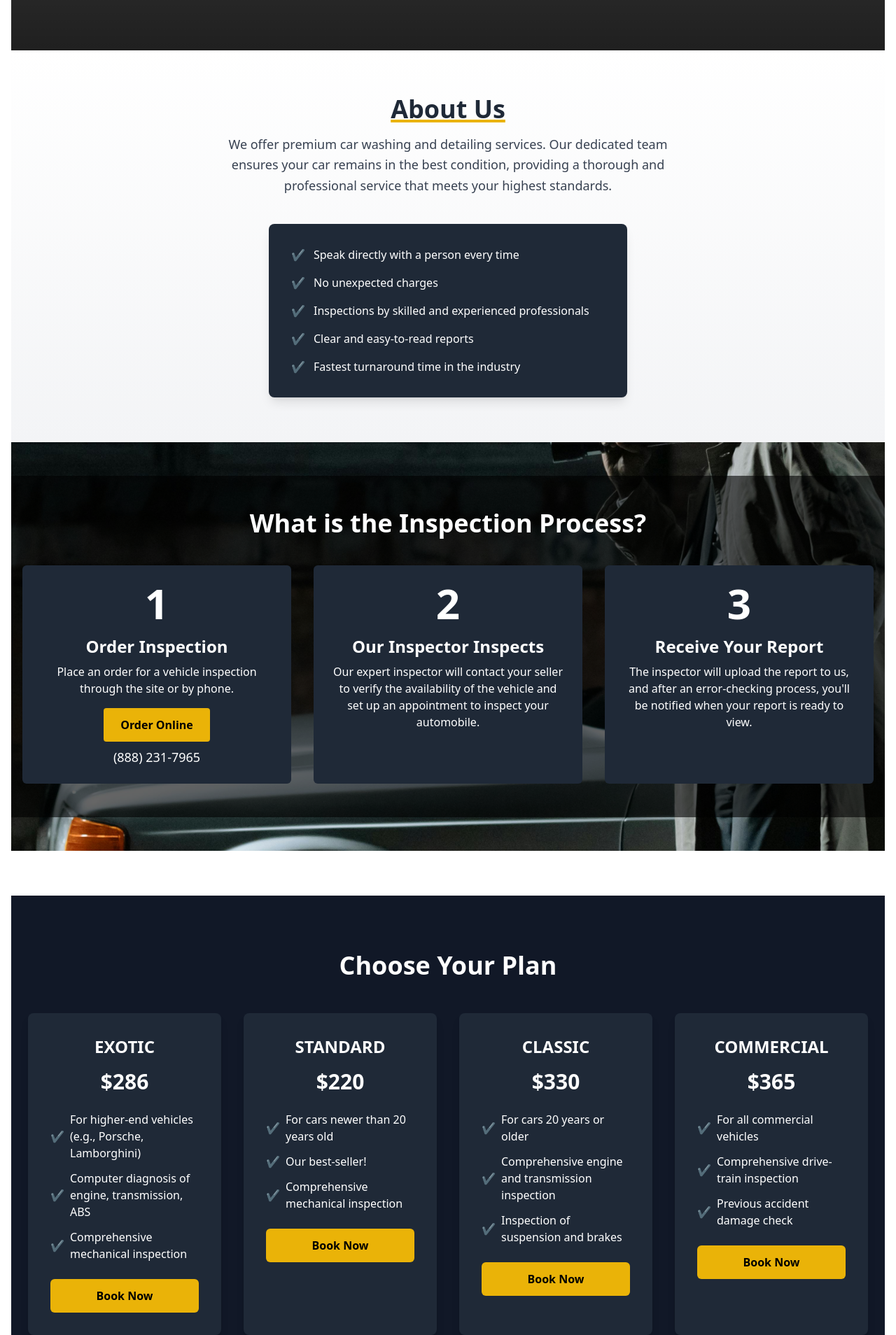
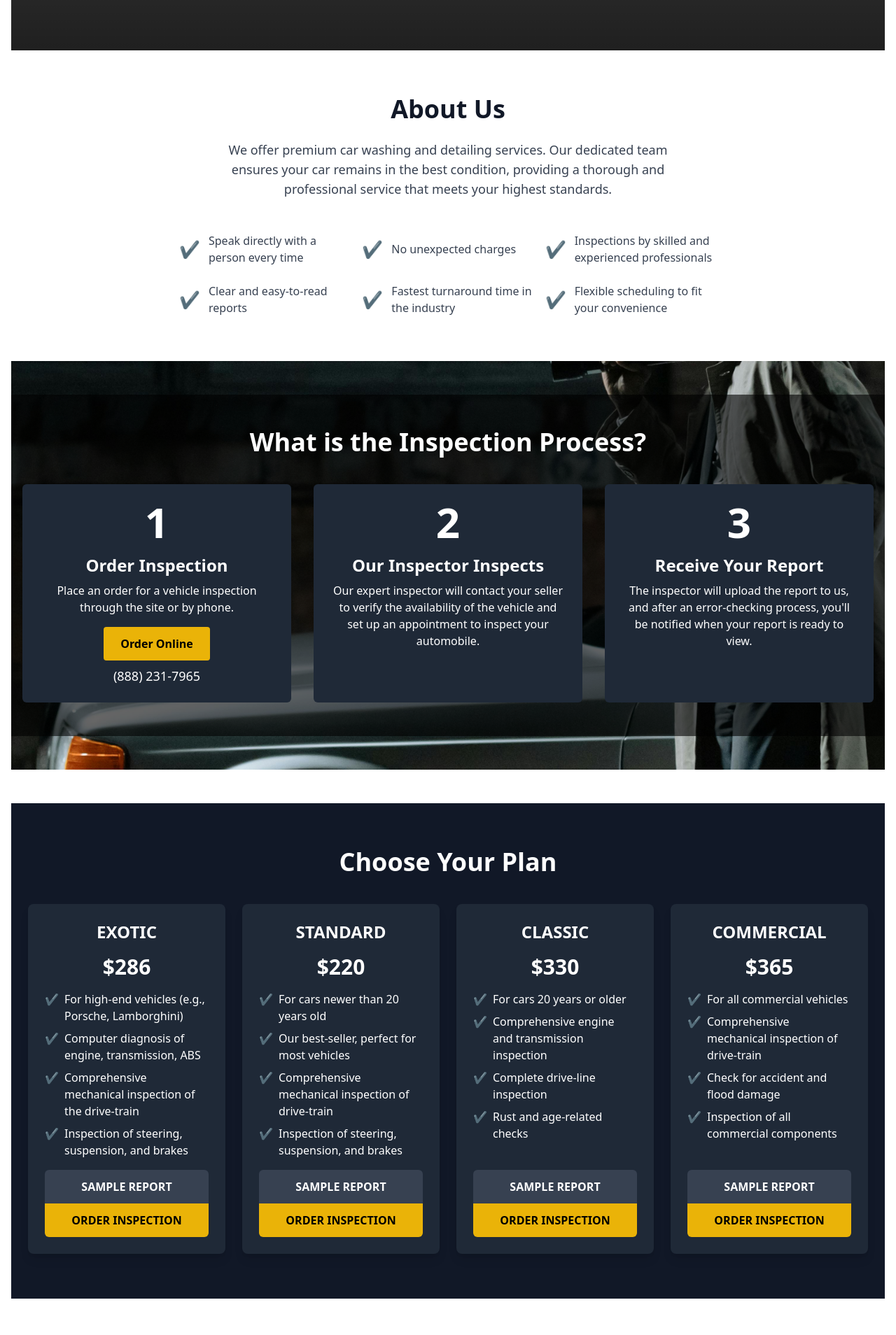
Before and after one commit to hamzam2mhs/AutoInspectors, a React (Vite) app in the folder frontend/: page / in a window 1280 px wide. Shown: the part 700-2608 px from the top of the page at 70% size. Built offline with nearby package versions, Linux system fonts and the light colour scheme; grey boxes are pictures that could not be loaded.

Commit message:
Reformatted About US section

```diff
--- a/frontend/src/components/Home/About.jsx
+++ b/frontend/src/components/Home/About.jsx
@@ -1,40 +1,45 @@
 import React from "react";
 
-const About = () => {
+const AboutUs = () => {
   return (
-    <div className="bg-gradient-to-b from-white to-gray-100 py-16">
-      <div className="container mx-auto px-6 md:px-12 text-center max-w-3xl">
-        <h2 className="text-4xl font-extrabold mb-4 text-gray-800 relative">
-          <span className="underline decoration-yellow-500 decoration-4">About Us</span>
+    <div className="bg-white py-16 px-4">
+      <div className="container mx-auto text-center">
+        <h2 className="text-4xl font-bold text-gray-900 mb-6">
+          About Us
         </h2>
-        <p className="text-lg text-gray-700 leading-relaxed mb-10">
-          We offer premium car washing and detailing services. Our dedicated
-          team ensures your car remains in the best condition, providing a
-          thorough and professional service that meets your highest standards.
+        <p className="text-lg text-gray-700 mb-12 max-w-2xl mx-auto">
+          We offer premium car washing and detailing services. Our dedicated team ensures your car remains in the best condition, providing a thorough and professional service that meets your highest standards.
         </p>
 
-        <div className="bg-gray-800 text-white p-8 rounded-lg shadow-lg mx-auto max-w-lg">
-          <ul className="space-y-4">
+        <ul className="grid grid-cols-1 sm:grid-cols-2 lg:grid-cols-3 gap-y-6 gap-x-4 max-w-3xl mx-auto text-left">
           <li className="flex items-center">
-              <span className="mr-3 text-yellow-400">✔</span> Speak directly with a person every time
+            <span className="text-yellow-500 mr-3 text-2xl">✔️</span>
+            <span className="text-gray-700">Speak directly with a person every time</span>
           </li>
           <li className="flex items-center">
-              <span className="mr-3 text-yellow-400">✔</span> No unexpected charges
+            <span className="text-yellow-500 mr-3 text-2xl">✔️</span>
+            <span className="text-gray-700">No unexpected charges</span>
           </li>
           <li className="flex items-center">
-              <span className="mr-3 text-yellow-400">✔</span> Inspections by skilled and experienced professionals
+            <span className="text-yellow-500 mr-3 text-2xl">✔️</span>
+            <span className="text-gray-700">Inspections by skilled and experienced professionals</span>
           </li>
           <li className="flex items-center">
-              <span className="mr-3 text-yellow-400">✔</span> Clear and easy-to-read reports
+            <span className="text-yellow-500 mr-3 text-2xl">✔️</span>
+            <span className="text-gray-700">Clear and easy-to-read reports</span>
           </li>
           <li className="flex items-center">
-              <span className="mr-3 text-yellow-400">✔</span> Fastest turnaround time in the industry
+            <span className="text-yellow-500 mr-3 text-2xl">✔️</span>
+            <span className="text-gray-700">Fastest turnaround time in the industry</span>
+          </li>
+          <li className="flex items-center">
+            <span className="text-yellow-500 mr-3 text-2xl">✔️</span>
+            <span className="text-gray-700">Flexible scheduling to fit your convenience</span>
           </li>
         </ul>
-        </div>
       </div>
     </div>
   );
 };
 
-export default About;
+export default AboutUs;
--- a/frontend/src/components/Home/PricingPlans.jsx
+++ b/frontend/src/components/Home/PricingPlans.jsx
@@ -2,94 +2,122 @@ import React from "react";
 
 const PricingPlans = () => {
   return (
-    <div className="bg-gray-900 py-20 mt-16">
+    <div className="bg-gray-900 py-16 mt-12">
       <div className="container mx-auto px-6">
-        <h2 className="text-4xl font-bold text-center text-white mb-12">
+        <h2 className="text-4xl font-bold text-center text-white mb-10">
           Choose Your Plan
         </h2>
-        <div className="grid grid-cols-1 md:grid-cols-4 gap-8">
+        <div className="grid grid-cols-1 md:grid-cols-4 gap-6">
           {/* Exotic Plan */}
-          <div className="bg-gray-800 text-white p-8 rounded-lg shadow-lg">
-            <h3 className="text-2xl font-bold mb-4 text-center">EXOTIC</h3>
-            <p className="text-3xl font-bold mb-6 text-center">$286</p>
-            <ul className="space-y-3 mb-6">
-              <li className="flex items-center">
-                <span className="text-yellow-500 mr-2">✔️</span> For higher-end vehicles (e.g., Porsche, Lamborghini)
+          <div className="bg-gray-800 text-white p-6 rounded-lg shadow-lg flex flex-col">
+            <h3 className="text-2xl font-bold mb-4 text-center uppercase">Exotic</h3>
+            <p className="text-3xl font-bold mb-4 text-center">$286</p>
+            <ul className="space-y-2 mb-4 flex-grow">
+              <li className="flex items-start">
+                <span className="text-blue-400 mr-2">✔️</span> For high-end vehicles (e.g., Porsche, Lamborghini)
               </li>
-              <li className="flex items-center">
-                <span className="text-yellow-500 mr-2">✔️</span> Computer diagnosis of engine, transmission, ABS
+              <li className="flex items-start">
+                <span className="text-blue-400 mr-2">✔️</span> Computer diagnosis of engine, transmission, ABS
               </li>
-              <li className="flex items-center">
-                <span className="text-yellow-500 mr-2">✔️</span> Comprehensive mechanical inspection
+              <li className="flex items-start">
+                <span className="text-blue-400 mr-2">✔️</span> Comprehensive mechanical inspection of the drive-train
               </li>
-              {/* Add more items as needed */}
+              <li className="flex items-start">
+                <span className="text-blue-400 mr-2">✔️</span> Inspection of steering, suspension, and brakes
+              </li>
             </ul>
-            <button className="w-full py-3 bg-yellow-500 text-black font-bold rounded-md hover:bg-yellow-600 transition">
-              Book Now
-            </button>
+            <div className="flex flex-col">
+              <div className="bg-gray-700 text-center py-3 font-bold text-white rounded-t-md">
+                SAMPLE REPORT
+              </div>
+              <button className="bg-yellow-500 text-black font-bold py-3 text-center hover:bg-yellow-600 transition rounded-b-md">
+                ORDER INSPECTION
+              </button>
+            </div>
           </div>
 
           {/* Standard Plan */}
-          <div className="bg-gray-800 text-white p-8 rounded-lg shadow-lg">
-            <h3 className="text-2xl font-bold mb-4 text-center">STANDARD</h3>
-            <p className="text-3xl font-bold mb-6 text-center">$220</p>
-            <ul className="space-y-3 mb-6">
-              <li className="flex items-center">
-                <span className="text-yellow-500 mr-2">✔️</span> For cars newer than 20 years old
+          <div className="bg-gray-800 text-white p-6 rounded-lg shadow-lg flex flex-col">
+            <h3 className="text-2xl font-bold mb-4 text-center uppercase">Standard</h3>
+            <p className="text-3xl font-bold mb-4 text-center">$220</p>
+            <ul className="space-y-2 mb-4 flex-grow">
+              <li className="flex items-start">
+                <span className="text-blue-400 mr-2">✔️</span> For cars newer than 20 years old
               </li>
-              <li className="flex items-center">
-                <span className="text-yellow-500 mr-2">✔️</span> Our best-seller!
+              <li className="flex items-start">
+                <span className="text-blue-400 mr-2">✔️</span> Our best-seller, perfect for most vehicles
               </li>
-              <li className="flex items-center">
-                <span className="text-yellow-500 mr-2">✔️</span> Comprehensive mechanical inspection
+              <li className="flex items-start">
+                <span className="text-blue-400 mr-2">✔️</span> Comprehensive mechanical inspection of drive-train
               </li>
-              {/* Add more items as needed */}
+              <li className="flex items-start">
+                <span className="text-blue-400 mr-2">✔️</span> Inspection of steering, suspension, and brakes
+              </li>
             </ul>
-            <button className="w-full py-3 bg-yellow-500 text-black font-bold rounded-md hover:bg-yellow-600 transition">
-              Book Now
-            </button>
+            <div className="flex flex-col">
+              <div className="bg-gray-700 text-center py-3 font-bold text-white rounded-t-md">
+                SAMPLE REPORT
+              </div>
+              <button className="bg-yellow-500 text-black font-bold py-3 text-center hover:bg-yellow-600 transition rounded-b-md">
+                ORDER INSPECTION
+              </button>
+            </div>
           </div>
 
           {/* Classic Plan */}
-          <div className="bg-gray-800 text-white p-8 rounded-lg shadow-lg">
-            <h3 className="text-2xl font-bold mb-4 text-center">CLASSIC</h3>
-            <p className="text-3xl font-bold mb-6 text-center">$330</p>
-            <ul className="space-y-3 mb-6">
-              <li className="flex items-center">
-                <span className="text-yellow-500 mr-2">✔️</span> For cars 20 years or older
+          <div className="bg-gray-800 text-white p-6 rounded-lg shadow-lg flex flex-col">
+            <h3 className="text-2xl font-bold mb-4 text-center uppercase">Classic</h3>
+            <p className="text-3xl font-bold mb-4 text-center">$330</p>
+            <ul className="space-y-2 mb-4 flex-grow">
+              <li className="flex items-start">
+                <span className="text-blue-400 mr-2">✔️</span> For cars 20 years or older
               </li>
-              <li className="flex items-center">
-                <span className="text-yellow-500 mr-2">✔️</span> Comprehensive engine and transmission inspection
+              <li className="flex items-start">
+                <span className="text-blue-400 mr-2">✔️</span> Comprehensive engine and transmission inspection
               </li>
-              <li className="flex items-center">
-                <span className="text-yellow-500 mr-2">✔️</span> Inspection of suspension and brakes
+              <li className="flex items-start">
+                <span className="text-blue-400 mr-2">✔️</span> Complete drive-line inspection
               </li>
-              {/* Add more items as needed */}
+              <li className="flex items-start">
+                <span className="text-blue-400 mr-2">✔️</span> Rust and age-related checks
+              </li>
             </ul>
-            <button className="w-full py-3 bg-yellow-500 text-black font-bold rounded-md hover:bg-yellow-600 transition">
-              Book Now
-            </button>
+            <div className="flex flex-col">
+              <div className="bg-gray-700 text-center py-3 font-bold text-white rounded-t-md">
+                SAMPLE REPORT
+              </div>
+              <button className="bg-yellow-500 text-black font-bold py-3 text-center hover:bg-yellow-600 transition rounded-b-md">
+                ORDER INSPECTION
+              </button>
+            </div>
           </div>
 
           {/* Commercial Plan */}
-          <div className="bg-gray-800 text-white p-8 rounded-lg shadow-lg">
-            <h3 className="text-2xl font-bold mb-4 text-center">COMMERCIAL</h3>
-            <p className="text-3xl font-bold mb-6 text-center">$365</p>
-            <ul className="space-y-3 mb-6">
-              <li className="flex items-center">
-                <span className="text-yellow-500 mr-2">✔️</span> For all commercial vehicles
+          <div className="bg-gray-800 text-white p-6 rounded-lg shadow-lg flex flex-col">
+            <h3 className="text-2xl font-bold mb-4 text-center uppercase">Commercial</h3>
+            <p className="text-3xl font-bold mb-4 text-center">$365</p>
+            <ul className="space-y-2 mb-4 flex-grow">
+              <li className="flex items-start">
+                <span className="text-blue-400 mr-2">✔️</span> For all commercial vehicles
               </li>
-              <li className="flex items-center">
-                <span className="text-yellow-500 mr-2">✔️</span> Comprehensive drive-train inspection
+              <li className="flex items-start">
+                <span className="text-blue-400 mr-2">✔️</span> Comprehensive mechanical inspection of drive-train
               </li>
-              <li className="flex items-center">
-                <span className="text-yellow-500 mr-2">✔️</span> Previous accident damage check
+              <li className="flex items-start">
+                <span className="text-blue-400 mr-2">✔️</span> Check for accident and flood damage
               </li>
-              {/* Add more items as needed */}
+              <li className="flex items-start">
+                <span className="text-blue-400 mr-2">✔️</span> Inspection of all commercial components
+              </li>
             </ul>
-            <button className="w-full py-3 bg-yellow-500 text-black font-bold rounded-md hover:bg-yellow-600 transition">
-              Book Now
-            </button>
+            <div className="flex flex-col">
+              <div className="bg-gray-700 text-center py-3 font-bold text-white rounded-t-md">
+                SAMPLE REPORT
+              </div>
+              <button className="bg-yellow-500 text-black font-bold py-3 text-center hover:bg-yellow-600 transition rounded-b-md">
+                ORDER INSPECTION
+              </button>
+            </div>
           </div>
         </div>
       </div>
```
Lines whose indentation alone changed are shown as unchanged.
